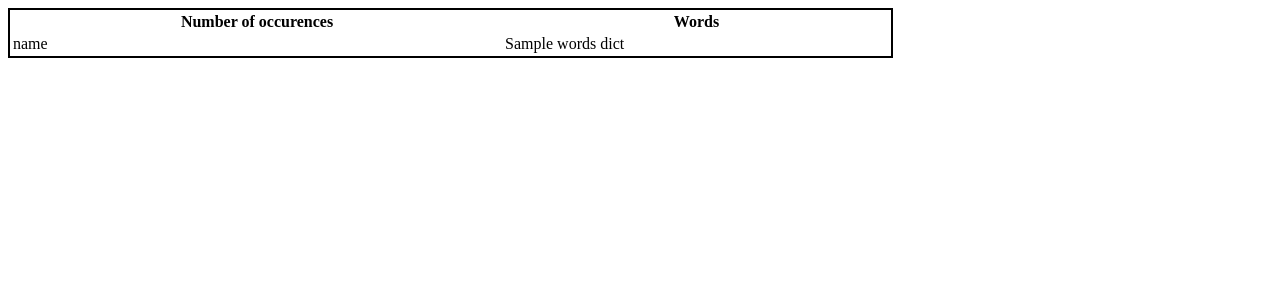
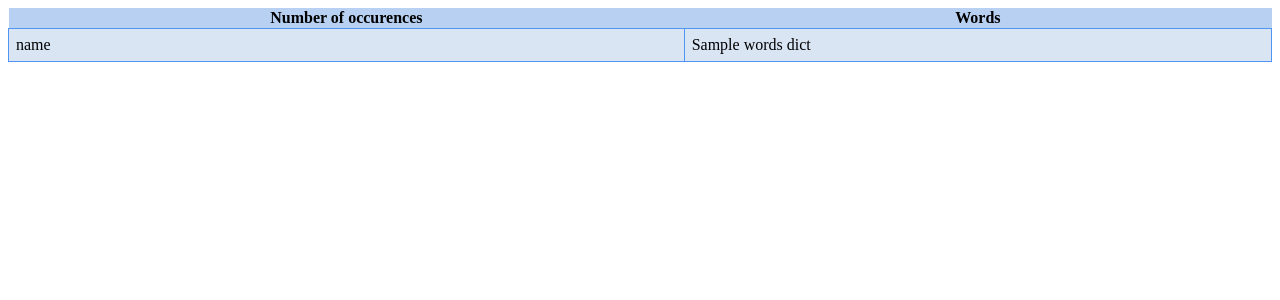
Before and after one commit to Flukas88/wiki_top_search, a Flask app: template templates/res.html in a window 1280 px wide. Shown: the top 300 px of the page. Run offline with Flask 2, Linux system fonts and the light colour scheme; the template is opened without the code that fills it: most values are stand-ins (such as "Sample title", 1, 10 or a date in 2020).

Commit message:
Added CSS table style
Signed-off-by: Luca Francesca <luca@lucafrancesca.me>

```diff
--- a/templates/res.html
+++ b/templates/res.html
@@ -3,10 +3,41 @@
 
 <head>
   <title>Wikipedia top n</title>
+  <style>
+    .TFtable {
+      width: 100%;
+      border-collapse: collapse;
+    }
+
+    .TFtable td {
+      padding: 7px;
+      border: #4e95f4 1px solid;
+    }
+
+    /* provide some minimal visual accomodation for IE8 and below */
+
+    .TFtable tr {
+      background: #b8d1f3;
+    }
+
+    /*  Define the background color for all the ODD background rows  */
+
+    .TFtable tr:nth-child(odd) {
+      background: #b8d1f3;
+    }
+
+    /*  Define the background color for all the EVEN background rows  */
+
+    .TFtable tr:nth-child(even) {
+      background: #dae5f4;
+    }
+  </style>
+
 </head>
 
 <body>
-  <table style="width:70%;border: 2px solid black">
+  <table class="TFtable">
+    <thead>
       <tr>
         <th>Number of occurences</th>
         <th>Words </th>
@@ -18,6 +49,7 @@
         <td>{{ words_dict[key]}} </td>
       </tr>
       {% endfor %}
+    </thead>
   </table>
 </body>
 
```
Lines whose indentation alone changed are shown as unchanged.
